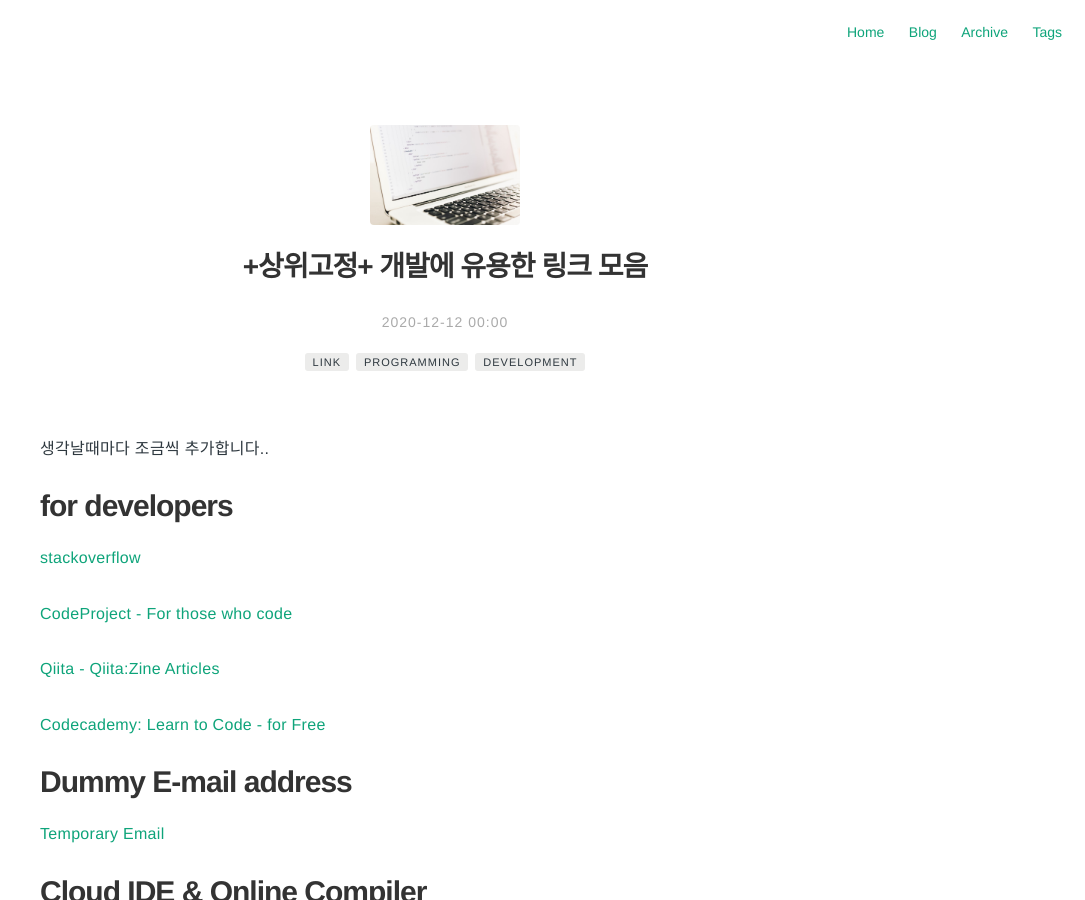
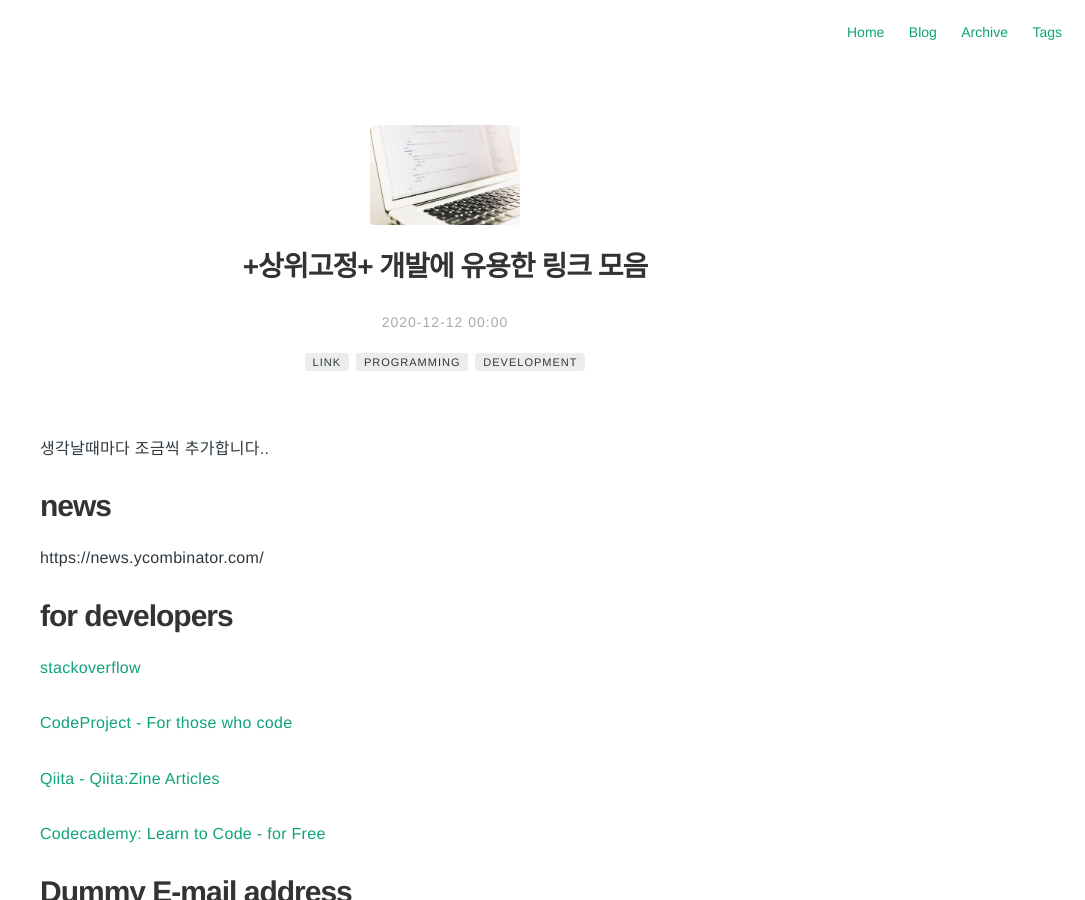
Before and after one commit to Pie001/pie001.github.io, a Jekyll site: the page built from _posts/2020-12-12-0000.md, in a window 1280 px wide and 900 px high. Shown: the whole window, without its empty margins (195-1280 px from the left). Built offline with Jekyll 4.4.1, drawn with Linux system fonts in a browser that asks for light colours; comment, search, counter and statistics services are not loaded.

Commit message:
Update 2020-12-12-0000.md

```diff
--- a/_posts/2020-12-12-0000.md
+++ b/_posts/2020-12-12-0000.md
@@ -16,6 +16,9 @@ description: 개발에 유용한 링크 모음
 ---
 
 생각날때마다 조금씩 추가합니다..
+
+# news
+https://news.ycombinator.com/
 
 # for developers
 [stackoverflow](https://stackoverflow.com/)
```
